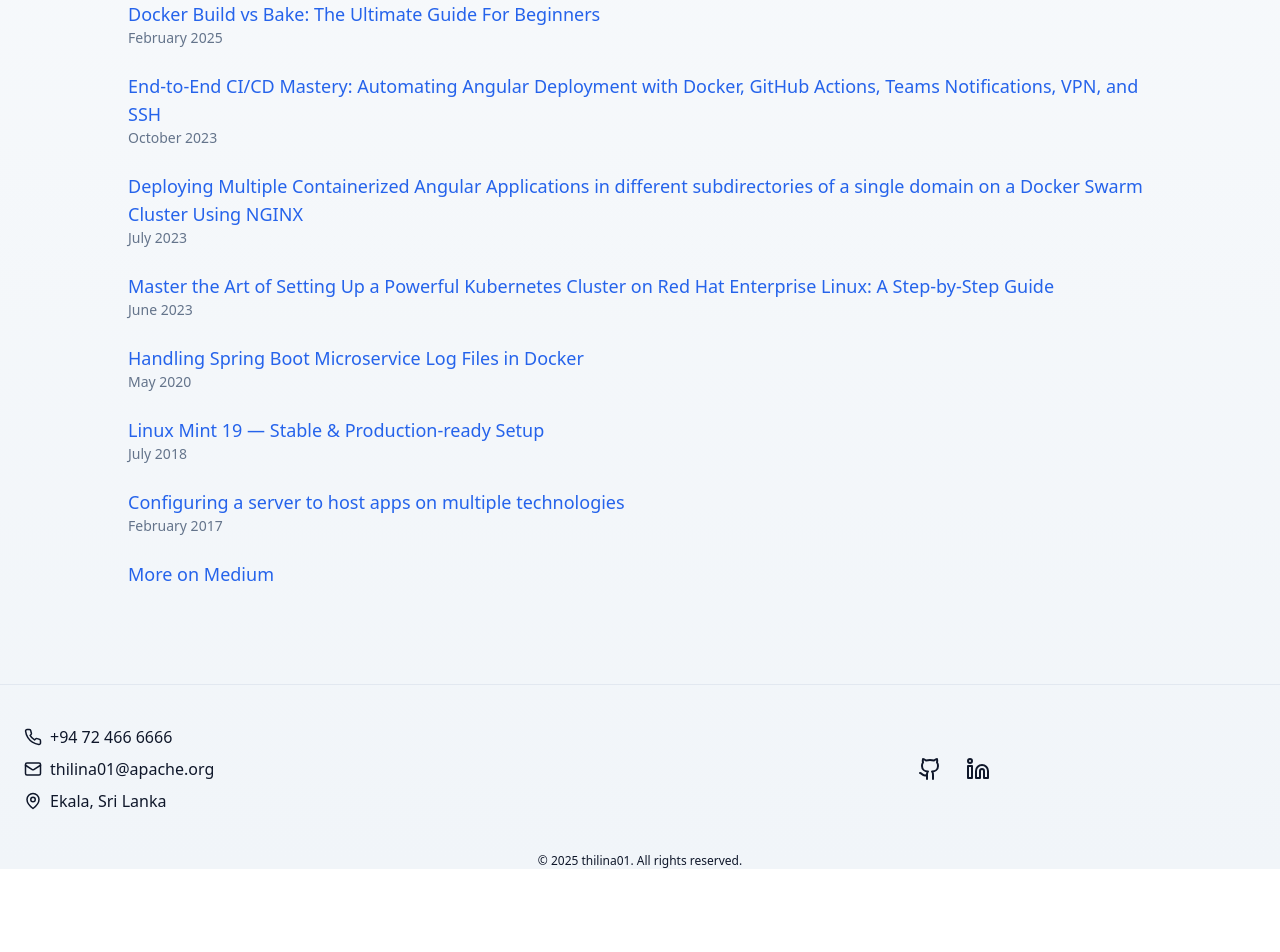
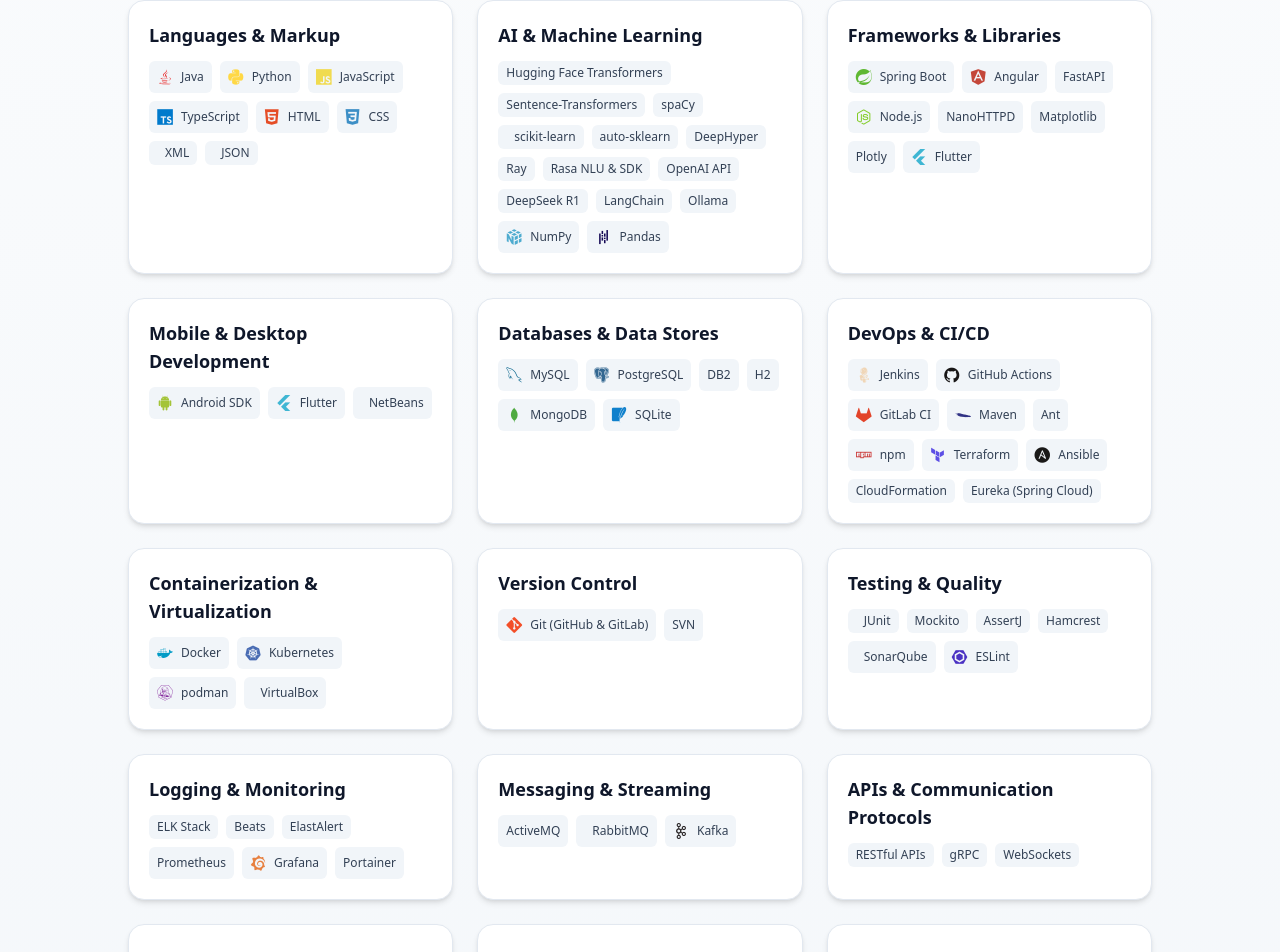
Before and after one commit to thilina01/thilina01.github.io, a React (Vite) app: page / in a window 1280 px wide. Shown: the part 1679-2631 px from the top of the page. Before the commit the page ends 2548 px from the top, so only its background shows below. Built offline with nearby package versions, Linux system fonts and the light colour scheme.

Commit message:
Tech Stack section implementation

```diff
--- a/index.html
+++ b/index.html
@@ -4,6 +4,7 @@
   <meta charset="UTF-8" />
   <meta name="viewport" content="width=device-width, initial-scale=1.0" />
   <title>thilina01 - AI Software Architect</title>
+  <link rel="stylesheet" type='text/css' href="https://cdn.jsdelivr.net/gh/devicons/devicon@latest/devicon.min.css" />
   <script data-goatcounter="https://thilina01.goatcounter.com/count"
         async src="//gc.zgo.at/count.js"></script>
 </head>
--- a/src/components/Navbar.jsx
+++ b/src/components/Navbar.jsx
@@ -3,7 +3,7 @@
 import site from "../data/site.json";
 
 export default function Navbar({ darkMode, setDarkMode, menuOpen, setMenuOpen, activeSection }) {
-  const sections = ["services", "projects", "publications", "contact"];
+  const sections = ["services", "projects", "techstack", "publications", "contact"];
 
   return (
     <>
--- /dev/null
+++ b/src/data/techstack.json
@@ -0,0 +1,114 @@
+{
+  "Languages & Markup": [
+    { "name": "Java", "icon": "devicon-java-plain colored" },
+    { "name": "Python", "icon": "devicon-python-plain colored" },
+    { "name": "JavaScript", "icon": "devicon-javascript-plain colored" },
+    { "name": "TypeScript", "icon": "devicon-typescript-plain colored" },
+    { "name": "HTML", "icon": "devicon-html5-plain colored" },
+    { "name": "CSS", "icon": "devicon-css3-plain colored" },
+    { "name": "XML", "icon": "devicon-xml-plain" },
+    { "name": "JSON", "icon": "devicon-json-plain" }
+  ],
+  "AI & Machine Learning": [
+    { "name": "Hugging Face Transformers" },
+    { "name": "Sentence-Transformers" },
+    { "name": "spaCy" },
+    { "name": "scikit-learn", "icon": "devicon-scikitlearn-plain colored" },
+    { "name": "auto-sklearn" },
+    { "name": "DeepHyper" },
+    { "name": "Ray" },
+    { "name": "Rasa NLU & SDK" },
+    { "name": "OpenAI API" },
+    { "name": "DeepSeek R1" },
+    { "name": "LangChain" },
+    { "name": "Ollama" },
+    { "name": "NumPy", "icon": "devicon-numpy-original colored" },
+    { "name": "Pandas", "icon": "devicon-pandas-original colored" }
+  ],
+  "Frameworks & Libraries": [
+    { "name": "Spring Boot", "icon": "devicon-spring-plain colored" },
+    { "name": "Angular", "icon": "devicon-angularjs-plain colored" },
+    { "name": "FastAPI" },
+    { "name": "Node.js", "icon": "devicon-nodejs-plain colored" },
+    { "name": "NanoHTTPD" },
+    { "name": "Matplotlib" },
+    { "name": "Plotly" },
+    { "name": "Flutter", "icon": "devicon-flutter-plain colored" }
+  ],
+  "Mobile & Desktop Development": [
+    { "name": "Android SDK", "icon": "devicon-android-plain colored" },
+    { "name": "Flutter", "icon": "devicon-flutter-plain colored" },
+    { "name": "NetBeans", "icon": "devicon-netbeans-plain colored" }
+  ],
+  "Databases & Data Stores": [
+    { "name": "MySQL", "icon": "devicon-mysql-plain colored" },
+    { "name": "PostgreSQL", "icon": "devicon-postgresql-plain colored" },
+    { "name": "DB2" },
+    { "name": "H2" },
+    { "name": "MongoDB", "icon": "devicon-mongodb-plain colored" },
+    { "name": "SQLite", "icon": "devicon-sqlite-plain colored" }
+  ],
+  "DevOps & CI/CD": [
+    { "name": "Jenkins", "icon": "devicon-jenkins-plain colored" },
+    { "name": "GitHub Actions", "icon": "devicon-github-plain colored" },
+    { "name": "GitLab CI", "icon": "devicon-gitlab-plain colored" },
+    { "name": "Maven", "icon": "devicon-apache-plain colored" },
+    { "name": "Ant" },
+    { "name": "npm", "icon": "devicon-npm-original-wordmark colored" },
+    { "name": "Terraform", "icon": "devicon-terraform-plain colored" },
+    { "name": "Ansible", "icon": "devicon-ansible-plain colored" },
+    { "name": "CloudFormation" },
+    { "name": "Eureka (Spring Cloud)" }
+  ],
+  "Containerization & Virtualization": [
+    { "name": "Docker", "icon": "devicon-docker-plain colored" },
+    { "name": "Kubernetes", "icon": "devicon-kubernetes-plain colored" },
+    { "name": "podman", "icon": "devicon-podman-plain colored" },
+    { "name": "VirtualBox", "icon": "devicon-virtualbox-plain colored" }
+  ],
+  "Version Control": [
+    { "name": "Git (GitHub & GitLab)", "icon": "devicon-git-plain colored" },
+    { "name": "SVN" }
+  ],
+  "Testing & Quality": [
+    { "name": "JUnit", "icon": "devicon-junit-plain colored" },
+    { "name": "Mockito" },
+    { "name": "AssertJ" },
+    { "name": "Hamcrest" },
+    { "name": "SonarQube", "icon": "devicon-sonarqube-plain colored" },
+    { "name": "ESLint", "icon": "devicon-eslint-plain colored" }
+  ],
+  "Logging & Monitoring": [
+    { "name": "ELK Stack" },
+    { "name": "Beats" },
+    { "name": "ElastAlert" },
+    { "name": "Prometheus" },
+    { "name": "Grafana", "icon": "devicon-grafana-plain colored" },
+    { "name": "Portainer" }
+  ],
+  "Messaging & Streaming": [
+    { "name": "ActiveMQ" },
+    { "name": "RabbitMQ", "icon": "devicon-rabbitmq-plain colored" },
+    { "name": "Kafka", "icon": "devicon-apachekafka-original colored" }
+  ],
+  "APIs & Communication Protocols": [
+    { "name": "RESTful APIs" },
+    { "name": "gRPC" },
+    { "name": "WebSockets" }
+  ],
+  "Security & Authentication": [
+    { "name": "OAuth2", "icon": "devicon-oauth-plain colored" },
+    { "name": "JWT" },
+    { "name": "SSL/TLS" }
+  ],
+  "Cloud & Infrastructure": [
+    { "name": "AWS", "icon": "devicon-amazonwebservices-plain colored" },
+    { "name": "GCP", "icon": "devicon-googlecloud-plain colored" },
+    { "name": "Local & Hybrid" }
+  ],
+  "Servers & Proxies": [
+    { "name": "Apache Tomcat", "icon": "devicon-tomcat-line colored" },
+    { "name": "NGINX", "icon": "devicon-nginx-original colored" },
+    { "name": "Traefik", "icon": "devicon-traefikproxy-original colored" }
+  ]
+}
--- a/src/pages/HomePage.jsx
+++ b/src/pages/HomePage.jsx
@@ -7,6 +7,7 @@
 import Projects from "../sections/Projects";
 import Publications from "../sections/Publications";
 import ContactSection from "../sections/ContactSection";
+import TechStack from "../sections/TechStack";
 
 export default function HomePage() {
   const [darkMode, setDarkMode] = useState(() => {
@@ -16,15 +17,11 @@
   const [activeSection, setActiveSection] = useState("services");
   const [showScrollTop, setShowScrollTop] = useState(false);
 
-  const sections = ["services", "projects", "publications", "contact"];
+  const sections = ["services", "projects", "techstack", "publications", "contact"];
 
   useEffect(() => {
     const root = window.document.documentElement;
-    if (darkMode) {
-      root.classList.add("dark");
-    } else {
-      root.classList.remove("dark");
-    }
+    root.classList.toggle("dark", darkMode);
     localStorage.setItem("darkMode", darkMode);
   }, [darkMode]);
 
@@ -44,7 +41,10 @@
           }
         }
       },
-      { threshold: 0.5 }
+      {
+        threshold: 0.1, // 10% is enough to count as visible
+        rootMargin: "0px 0px -50% 0px" // triggers when top half is inside view
+    }
     );
     sections.forEach(id => {
       const el = document.getElementById(id);
@@ -54,22 +54,14 @@
   }, []);
 
   useEffect(() => {
-    const handleScroll = () => {
-      setShowScrollTop(window.scrollY > 300);
-    };
+    const handleScroll = () => setShowScrollTop(window.scrollY > 300);
     window.addEventListener("scroll", handleScroll);
     return () => window.removeEventListener("scroll", handleScroll);
   }, []);
 
   return (
     <main className="min-h-screen bg-gradient-to-b from-white to-slate-100 dark:from-slate-900 dark:to-slate-800 text-slate-900 dark:text-slate-100">
-      <Navbar
-        darkMode={darkMode}
-        setDarkMode={setDarkMode}
-        menuOpen={menuOpen}
-        setMenuOpen={setMenuOpen}
-        activeSection={activeSection}
-      />
+      <Navbar {...{ darkMode, setDarkMode, menuOpen, setMenuOpen, activeSection }} />
       {menuOpen && (
         <Dropdown
           sections={sections}
@@ -82,6 +74,7 @@
       <HeroSection />
       <Services />
       <Projects />
+      <TechStack />
       <Publications />
       <ContactSection />
       <BackToTopButton visible={showScrollTop} />
--- /dev/null
+++ b/src/sections/TechStack.jsx
@@ -0,0 +1,34 @@
+import React from "react";
+import stack from "../data/techstack.json";
+
+export default function TechStack() {
+  return (
+    <section id="techstack" className="scroll-offset px-4 md:px-16 lg:px-32 mt-16">
+      <h2 className="text-3xl font-bold mb-12 text-center">Technology Stack</h2>
+      <div className="grid gap-6 md:grid-cols-2 lg:grid-cols-3">
+        {Object.entries(stack).map(([category, tools]) => (
+          <div
+            key={category}
+            className="bg-white dark:bg-slate-900 rounded-2xl shadow-md hover:shadow-lg transition duration-300 border border-slate-200 dark:border-slate-700 p-5"
+          >
+            <h3 className="text-lg font-semibold mb-3 text-slate-900 dark:text-slate-100">
+              {category}
+            </h3>
+            <ul className="text-sm flex flex-wrap gap-2 text-slate-700 dark:text-slate-300 list-none pl-0">
+              {tools.map((tool, idx) => (
+                <li
+                  key={idx}
+                  className="bg-slate-100 dark:bg-slate-800 px-2 py-1 rounded-md text-xs flex items-center gap-2"
+                >
+                  {tool.icon && <i className={`${tool.icon} text-base`} />}
+                  {tool.name || tool}
+                </li>
+
+              ))}
+            </ul>
+          </div>
+        ))}
+      </div>
+    </section>
+  );
+}
```
